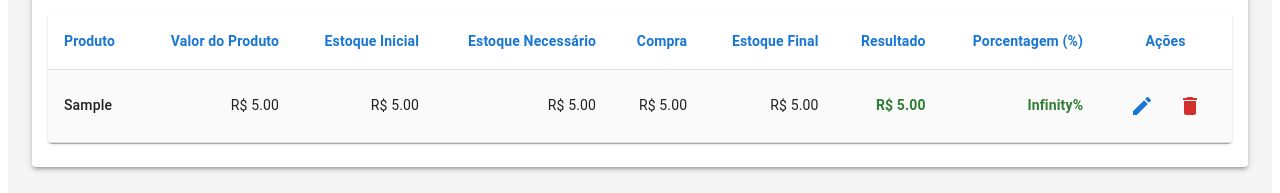
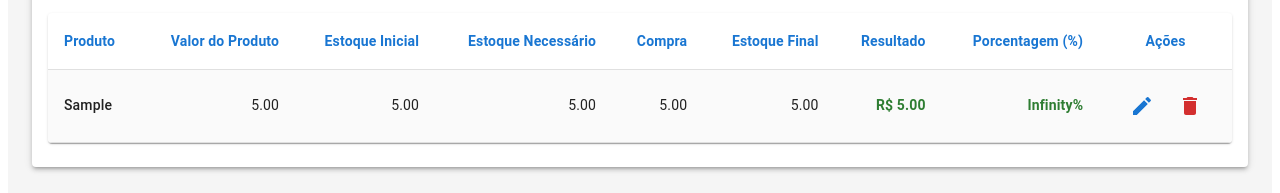
Before and after one commit to DaniloDeV90/cmv_luiz, a React (Vite) app: page / in a window 1280 px wide. Both pictures are taken after typing "Sample", "5", "5", "5", "5", "5" into the empty fields and a click on the button "ADICIONAR PRODUTO". Shown: the part 512-705 px from the top of the page. Built offline with nearby package versions, Linux system fonts and the light colour scheme.

Commit message:
Refactor number input handling in App component to set default value to 0 when input is empty, improving user experience.

```diff
--- a/src/App.tsx
+++ b/src/App.tsx
@@ -459,19 +459,19 @@ function App() {
                           {p.produto || "-"}
                         </TableCell>
                         <TableCell align="right">
-                          R$ {(p.valorDeProduto || 0).toFixed(2)}
+                          {(p.valorDeProduto || 0).toFixed(2)}
                         </TableCell>
                         <TableCell align="right">
-                          R$ {(p.estoqueInicial || 0).toFixed(2)}
+                          {(p.estoqueInicial || 0).toFixed(2)}
                         </TableCell>
                         <TableCell align="right">
-                          R$ {(p.estoqueNecessario || 0).toFixed(2)}
+                          {(p.estoqueNecessario || 0).toFixed(2)}
                         </TableCell>
                         <TableCell align="right">
-                          R$ {(p.compra || 0).toFixed(2)}
+                          {(p.compra || 0).toFixed(2)}
                         </TableCell>
                         <TableCell align="right">
-                          R$ {(p.estoqueFinal || 0).toFixed(2)}
+                          {(p.estoqueFinal || 0).toFixed(2)}
                         </TableCell>
                         <TableCell
                           align="right"
```
